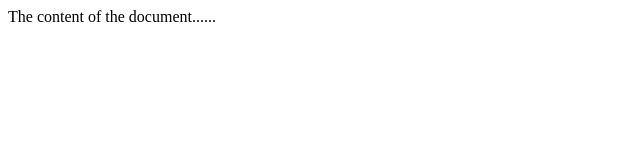
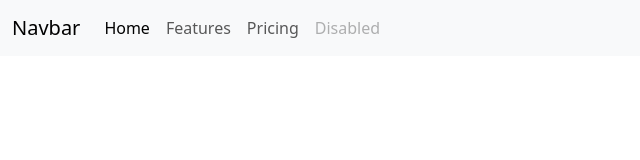
Before and after one commit to DnnSteven/Bibli_diesel, a plain HTML site: page index.html in a window 1280 px wide. Shown: the whole page, without its empty margins (0-640 px from the left). Drawn offline with nearby package versions, Linux system fonts and the light colour scheme.

Commit message:
Update index.html
Modification de l'apparence de la page d'accueil

```diff
--- a/index.html
+++ b/index.html
@@ -2,10 +2,36 @@
 <html>
 <head>
 <title>Title of the document</title>
+<link href="https://cdn.jsdelivr.net/npm/bootstrap@5.3.3/dist/css/bootstrap.min.css" rel="stylesheet" integrity="sha384-QWTKZyjpPEjISv5WaRU9OFeRpok6YctnYmDr5pNlyT2bRjXh0JMhjY6hW+ALEwIH" crossorigin="anonymous">
+<script src="https://cdn.jsdelivr.net/npm/bootstrap@5.3.3/dist/js/bootstrap.bundle.min.js" integrity="sha384-YvpcrYf0tY3lHB60NNkmXc5s9fDVZLESaAA55NDzOxhy9GkcIdslK1eN7N6jIeHz" crossorigin="anonymous"></script>
+
 </head>
 
 <body>
-The content of the document......
+<nav class="navbar navbar-expand-lg bg-body-tertiary">
+  <div class="container-fluid">
+    <a class="navbar-brand" href="#">Navbar</a>
+    <button class="navbar-toggler" type="button" data-bs-toggle="collapse" data-bs-target="#navbarNav" aria-controls="navbarNav" aria-expanded="false" aria-label="Toggle navigation">
+      <span class="navbar-toggler-icon"></span>
+    </button>
+    <div class="collapse navbar-collapse" id="navbarNav">
+      <ul class="navbar-nav">
+        <li class="nav-item">
+          <a class="nav-link active" aria-current="page" href="#">Home</a>
+        </li>
+        <li class="nav-item">
+          <a class="nav-link" href="#">Features</a>
+        </li>
+        <li class="nav-item">
+          <a class="nav-link" href="#">Pricing</a>
+        </li>
+        <li class="nav-item">
+          <a class="nav-link disabled" aria-disabled="true">Disabled</a>
+        </li>
+      </ul>
+    </div>
+  </div>
+</nav>
 </body>
 
 </html>
```
